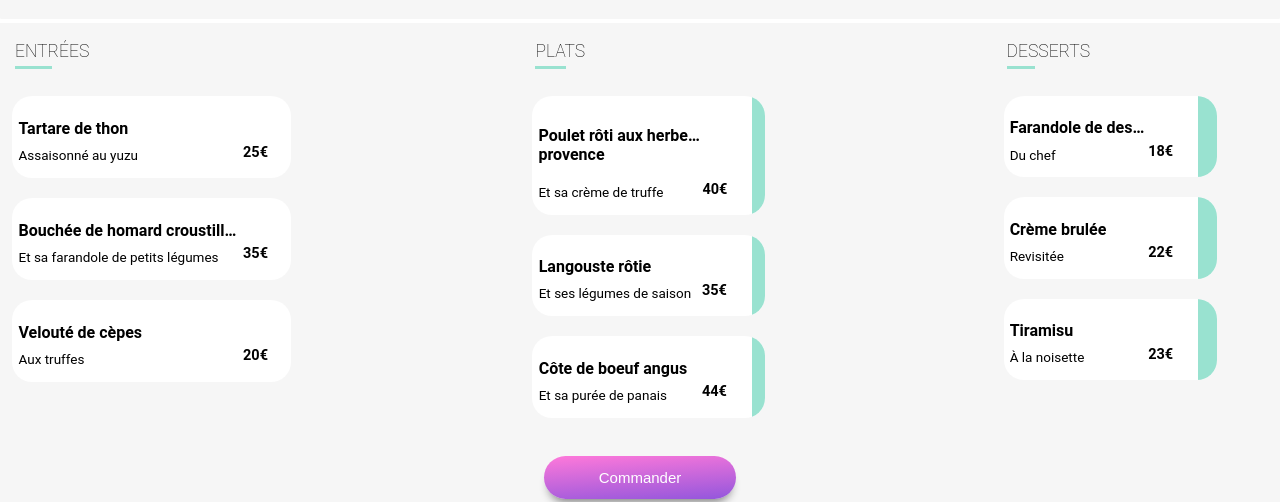
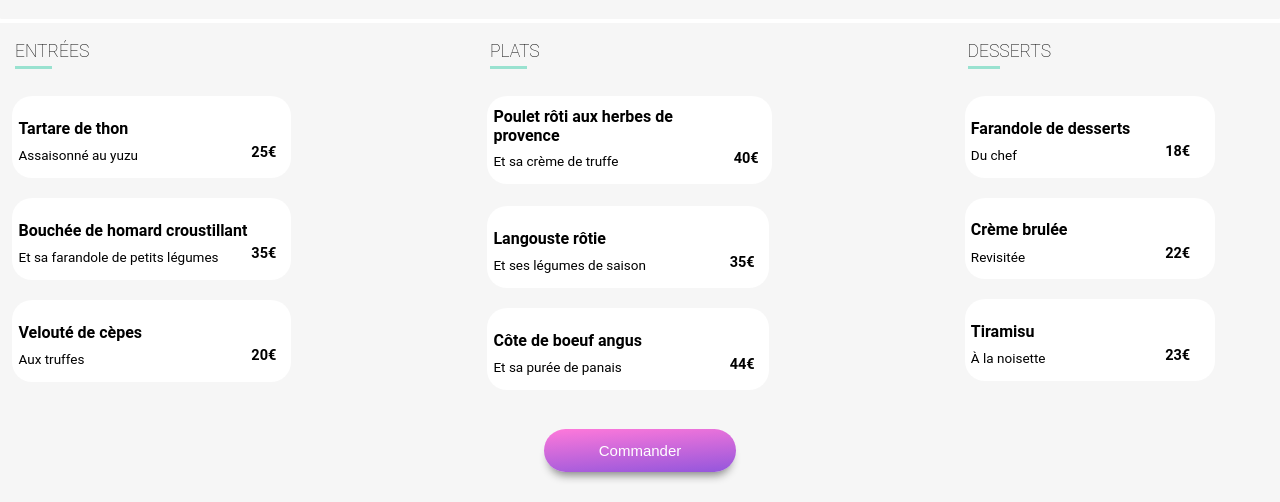
Before and after one commit to VangitParis/Oh-my-food-VanGitParis, a website: page html/ledelicedessens.html in a window 1280 px wide. Shown: the part 411-913 px from the top of the page. Drawn offline with Linux system fonts and the light colour scheme; a web font is replaced by a local one.

Commit message:
main
corectifs taille button menus 1024px

```diff
--- a/html/ledelicedessens.html
+++ b/html/ledelicedessens.html
@@ -36,7 +36,7 @@
                 <i class="fa-regular fa-heart"></i>
             </div>
         </section>
-        <section class="menus">
+        <section class="menus menus_alignitem">
             <div class="entrees">
                 <h3 class="titremenus">ENTRÉES</h3>
                 <article class="button">
@@ -80,8 +80,8 @@
                 <h3 class="titremenus">PLATS</h3>
                 <article class="button buttonpadding">
                     <div class="legende">
-                        <h4 class="titre_plat titre_plat_SJ_HP">Poulet rôti aux herbes de <br> provence</h4>
-                        <p class="garniture_plat">Et sa crème de truffe</p>
+                        <h4 class="titre_plat titre_plat_PHP">Poulet rôti aux herbes de <br> provence</h4>
+                        <p class="garniture_plat pouletHP">Et sa crème de truffe</p>
                     </div>
                     <span class="prix">40€</span>
                     <div class="checkbox">
@@ -117,7 +117,7 @@
             </div>
             <div class="desserts">
                 <h3 class="titremenus">DESSERTS</h3>
-                <article class="button">
+                <article class="button buttondessertdds">
                     <div class="legende">
                         <h4 class="titre_plat">Farandole de desserts</h4>
                         <p class="garniture_plat">Du chef</p>
--- a/sass/main.scss
+++ b/sass/main.scss
@@ -255,18 +255,37 @@ a{
         flex-direction: row;
         margin-top: 30px;
         justify-content: space-between;
+        align-items: center;
 
     }
     @include desktop-M{
         flex-direction: row;
         margin-top: 40px;
         justify-content: space-between;
+        align-items: center;
     }
     @include desktop-L{
         flex-direction: row;
         margin-top: 60px;
+        justify-content: space-between;
+        align-items: center;
     }
 
+}
+.menus_alignitem{
+    @include desktop-S{
+        align-items: baseline;
+
+
+    }
+    @include desktop-M{
+        align-items: baseline;
+
+    }
+    @include desktop-L{
+        align-items: baseline;
+
+    }
 }
 .titremenus{/*h3*/
     margin-left: 15px;
@@ -294,6 +313,9 @@ a{
         width: 14%;
 
     }
+}
+.plat_alafracaise{
+    padding-bottom: 0px;
 }
 .entrees{
     display: flex;
@@ -340,6 +362,7 @@ a{
         animation: slidein-R  3s linear ;
     }
 }
+
 .desserts{
     display: flex;
     flex-direction: column;
@@ -391,10 +414,15 @@ font-size: $font-size_h4;
     font-size: 25px;
 }
 }
-.titre_plat_SJ_HP{
-    margin-top: 12px;
-    padding-top: 17px;
-    padding-bottom: 11px;
+.titre_plat_SJ{
+    margin-top: -7px;
+    padding-top: 29px;
+
+}
+.titre_plat_PHP{
+    margin-top: -24px;
+    padding-top: 34px;
+    margin-bottom: 21px;
 }
 .garniture_plat{/*p*/
 margin-top: -12px;
@@ -409,10 +437,15 @@ font-size: $font-size-p_h3;
     font-size: 21.5px;
 }
 }
+.garniture_plat.stjacques{
+    margin-top: -7px;
+}
+.garniture_plat.myrtilles{
+    font-size: 15.5px;
 
-.garniture_plat.myrtilles{
-    font-size: 19px;
-
+}
+.garniture_plat.pouletHP{
+    margin-top: -13px;
 }
 
 }
@@ -449,7 +482,7 @@ font-size: $font-size-p_h3;
         margin-right: -21%;
     }
     @include desktop-S{
-        margin-right: -32%;
+        margin-right: -35%;
     }
     @include desktop-M{
         margin-right: -25%;
@@ -535,7 +568,8 @@ font-size: $font-size-p_h3;
 
 article.button.buttonpadding{
     @include desktop-S{
-        padding: 0.4%;
+        margin: 10px -35px 12px 12px;
+        width: 96%;
     }
     @include desktop-M{
         padding: 2%;
@@ -544,6 +578,9 @@ article.button.buttonpadding{
         padding: 2.5%;
 
 }
+}
+.buttondessertdds{
+    margin-right: -48px;
 }
 
 
```
Also changed, not shown: html/Alafrancaise.html (+3 -3 lines), html/lanoteenchantée.html (+1 -1 lines), .public/css/style.css, fichier/css/style.css, sass/main.css, 3 other files.
